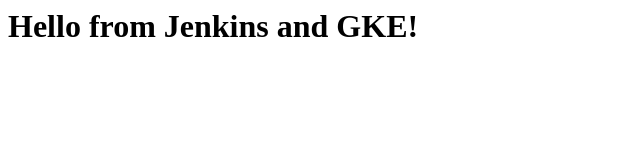
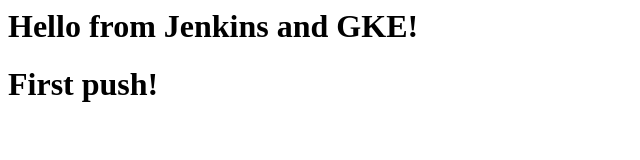
Before and after one commit to MireHaskim/my-app, a plain HTML site: page index.html in a window 1280 px wide. Shown: the whole page, without its empty margins (0-640 px from the left). Drawn offline with Linux system fonts and the light colour scheme.

Commit message:
first push 1

```diff
--- a/index.html
+++ b/index.html
@@ -1 +1,2 @@
 <h1>Hello from Jenkins and GKE!</h1>
+<h1>First push!</h1>
```
